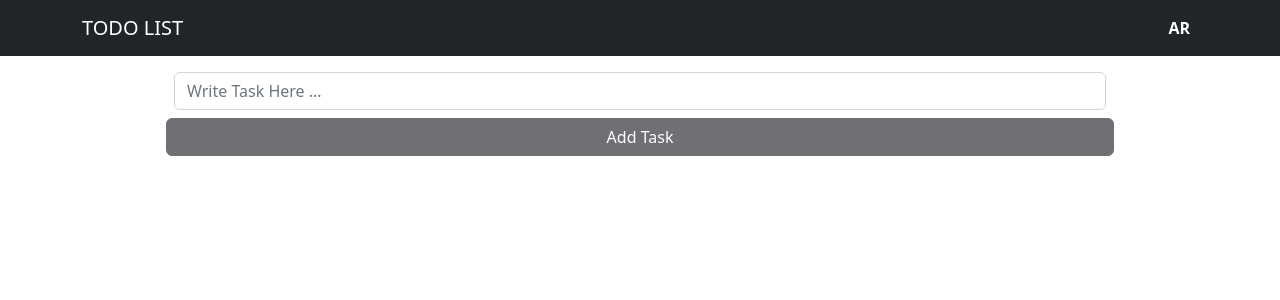
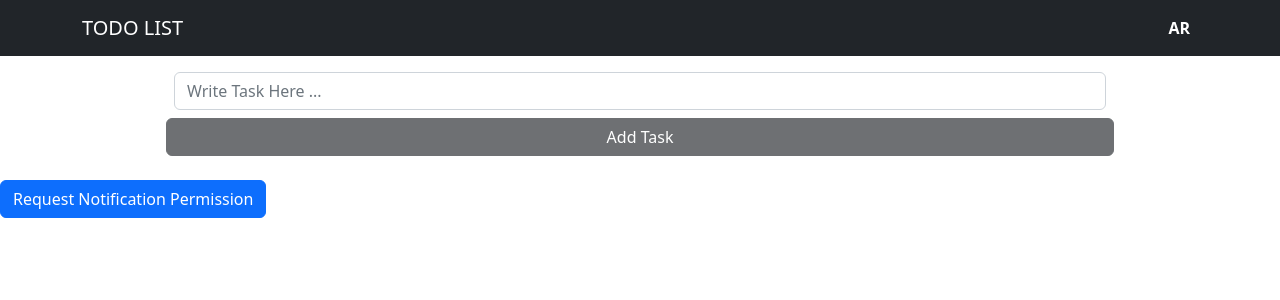
Before and after one commit to 93amrkakashi/todo-react, a React (Create React App) app: page / in a window 1280 px wide. Shown: the top 300 px of the page. Built offline with nearby package versions, Linux system fonts and the light colour scheme.

Commit message:
test again

```diff
--- a/src/App.tsx
+++ b/src/App.tsx
@@ -19,20 +19,6 @@ function App() {
       return [];
     }
   });
-
-  // Set up the notification interval
-  useEffect(() => {
-    const intervalId = setInterval(() => {
-      if (todoList.length > 0 && Notification.permission === "granted") {
-        new Notification("You have tasks to complete!", {
-          body: "Don't forget to complete your todos.",
-        });
-      }
-    }, 1000 * 60 * 30); // 30 minutes in milliseconds
-
-    // Clean up the interval on unmount
-    return () => clearInterval(intervalId);
-  }, [todoList]);
 
   const handleChange = (event: ChangeEvent<HTMLInputElement>): void => {
     if (event.target.name === "task") {
@@ -59,6 +45,27 @@ function App() {
       console.error(err);
     }
   }, [todoList]);
+
+  useEffect(() => {
+    if (Notification.permission === "granted" && todoList.length > 0) {
+      const intervalId = setInterval(() => {
+        new Notification(`You have ${todoList.length} todos to do!`);
+      }, 1 * 60 * 1000); // 30 minutes in milliseconds
+
+      return () => clearInterval(intervalId);
+    }
+  }, [todoList]);
+
+  const requestNotificationPermission = async () => {
+    try {
+      const permission = await Notification.requestPermission();
+      if (permission !== "granted") {
+        throw new Error("Permission not granted for Notifications");
+      }
+    } catch (err) {
+      console.error(err);
+    }
+  };
 
   return (
     <>
@@ -99,6 +106,9 @@ function App() {
           </div>
         ))}
       </div>
+      <Button onClick={requestNotificationPermission}>
+        Request Notification Permission
+      </Button>
     </>
   );
 }
```
